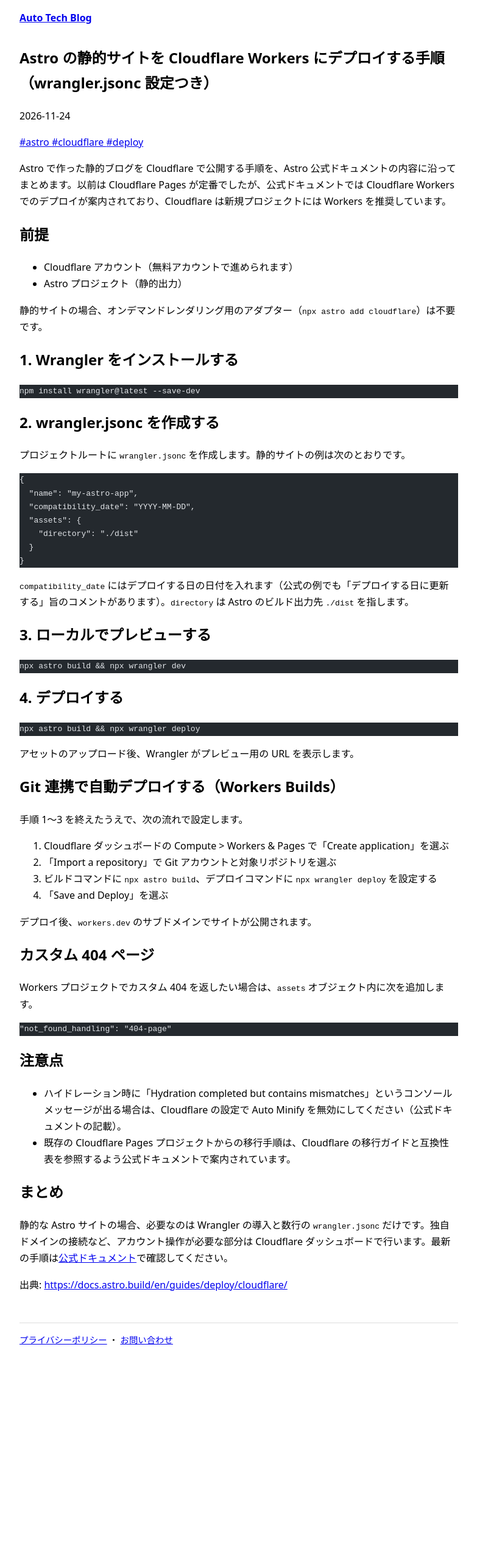
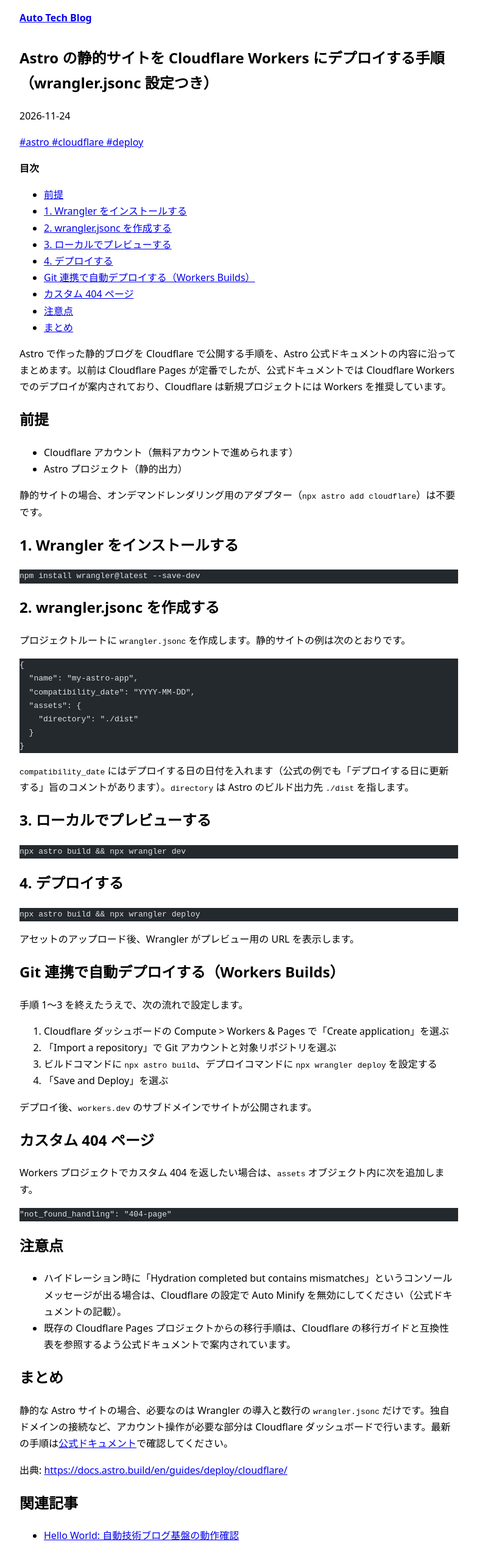
Before and after one commit to kt-claudebot/auto-tech-blog, an Astro site: page /posts/20261124-astro-static-site-cloudflare-workers in a window 1280 px wide. Shown: the top 2560 px of the page at 61% size, without its empty margins (248-1031 px from the left). Before the commit the page ends 2226 px from the top, so only its background shows below. Built offline with nearby package versions, Linux system fonts and the light colour scheme; Astro itself is replaced by a stand-in of ours; code samples lack their colours.

Commit message:
feat: 記事ページに目次と関連記事を追加 (#3)
Co-authored-by: Claude Sonnet 5.5 <noreply@anthropic.com>

```diff
--- a/src/pages/posts/[id].astro
+++ b/src/pages/posts/[id].astro
@@ -8,7 +8,15 @@ export async function getStaticPaths() {
   return posts.map((post) => ({ params: { id: post.id }, props: { post } }));
 }
 const { post } = Astro.props;
-const { Content } = await render(post);
+const { Content, headings } = await render(post);
+const all = await getCollection('posts');
+const related = all
+  .filter((p) => p.id !== post.id)
+  .map((p) => ({ p, score: p.data.tags.filter((t) => post.data.tags.includes(t)).length }))
+  .sort((a, b) => b.score - a.score || b.p.data.pubDate.valueOf() - a.p.data.pubDate.valueOf())
+  .slice(0, 3)
+  .map((x) => x.p);
+const toc = headings.filter((h) => h.depth === 2 || h.depth === 3);
 ---
 <Base title={post.data.title} description={post.data.description} ogType="article">
   <article>
@@ -16,8 +24,24 @@ const { Content } = await render(post);
     <time datetime={post.data.pubDate.toISOString()}>{post.data.pubDate.toISOString().slice(0, 10)}</time>
     <p>{post.data.tags.map((t) => <a href={`/tags/${t}/`}>#{t} </a>)}</p>
     <AdSlot position="top" />
+    {toc.length >= 2 && (
+      <nav class="toc" aria-label="目次">
+        <strong>目次</strong>
+        <ul>
+          {toc.map((h) => <li style={h.depth === 3 ? 'margin-left:1em' : undefined}><a href={`#${h.slug}`}>{h.text}</a></li>)}
+        </ul>
+      </nav>
+    )}
     <Content />
     <p>出典: <a href={post.data.sourceUrl} rel="noopener">{post.data.sourceUrl}</a></p>
+    {related.length > 0 && (
+      <section class="related" aria-label="関連記事">
+        <h2>関連記事</h2>
+        <ul>
+          {related.map((r) => <li><a href={`/posts/${r.id}/`}>{r.data.title}</a></li>)}
+        </ul>
+      </section>
+    )}
     <AdSlot position="bottom" />
   </article>
 </Base>
```
Also changed, not shown: AGENT_MEMORY.md (+1 -0 lines), ROADMAP.md (+1 -1 lines).
